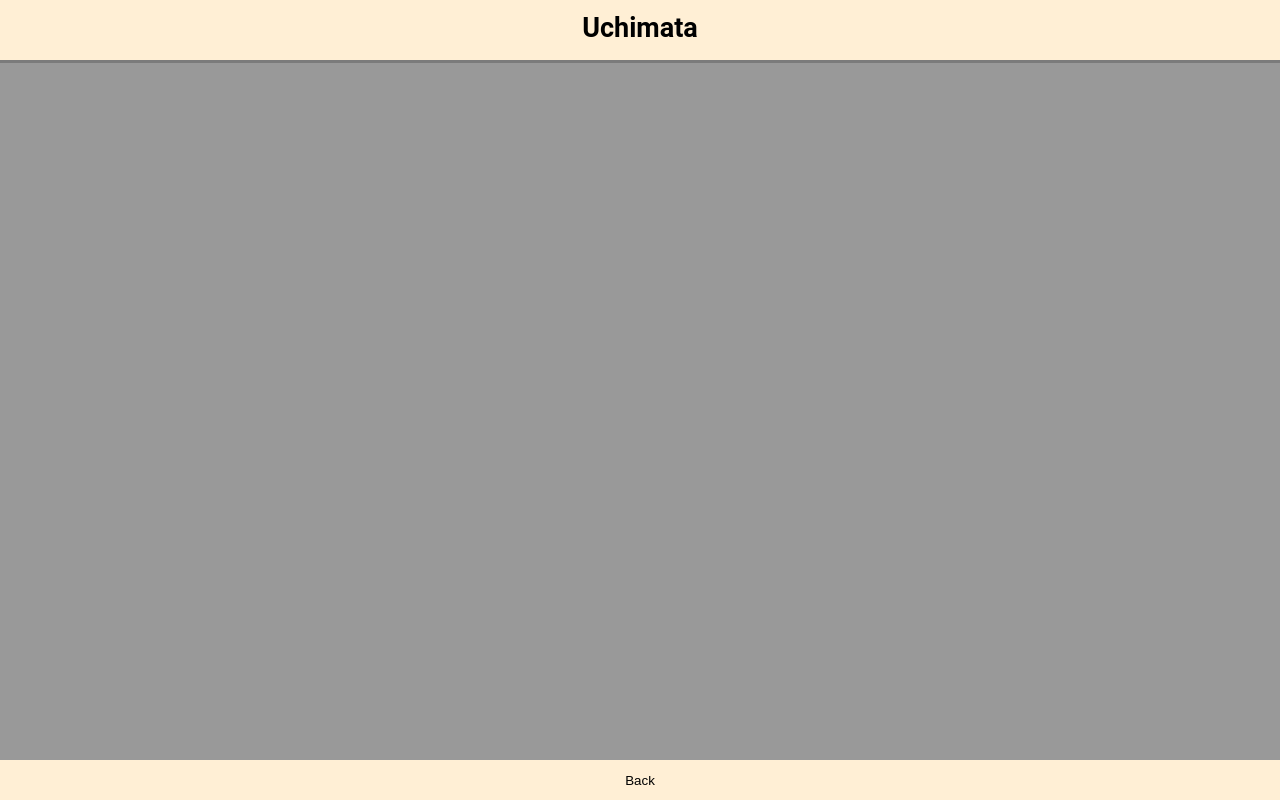
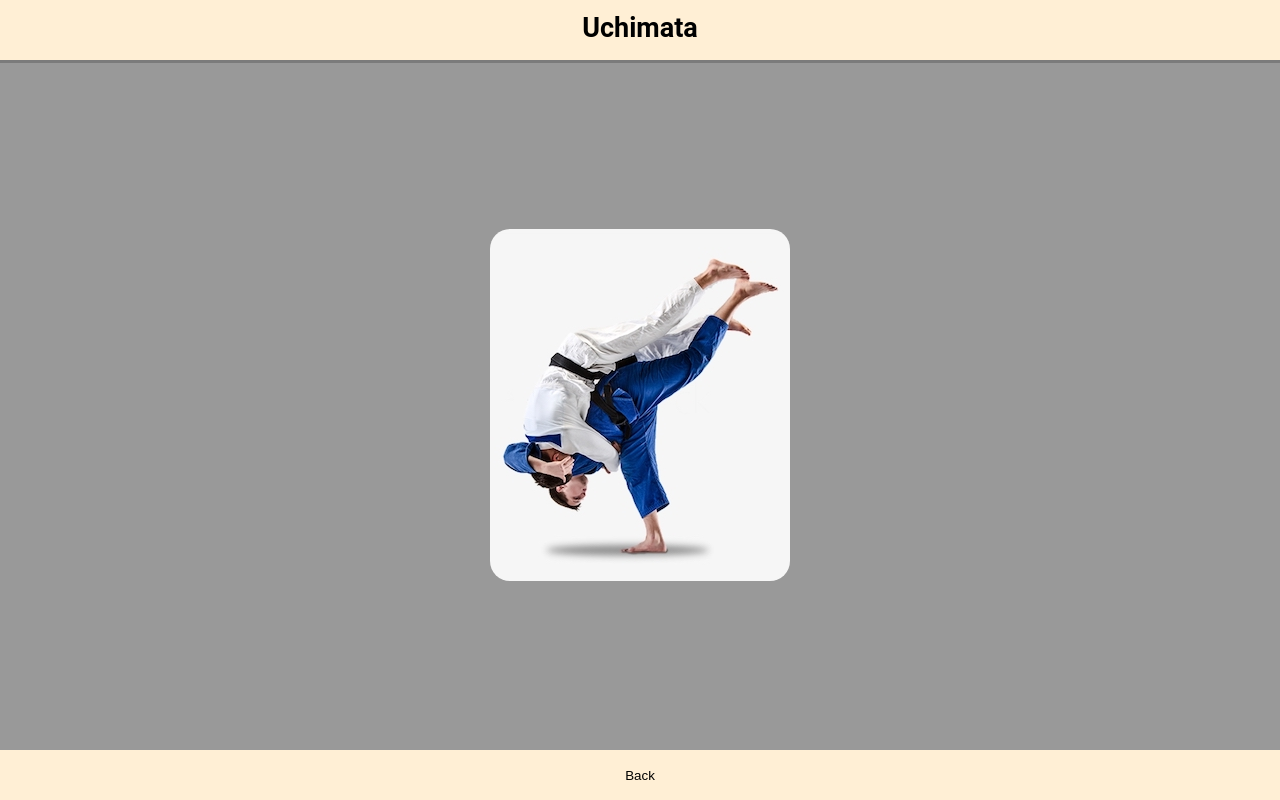
Before and after one commit to deriancastro/capstone-project, a React (Create React App) app: page / in a window 1280 px wide. Both pictures are taken after a click on the element "Uchimata". Built offline with nearby package versions, Linux system fonts and the light colour scheme.

Commit message:
Add a photo

```diff
--- a/src/pages/DetailPage.js
+++ b/src/pages/DetailPage.js
@@ -2,6 +2,7 @@ import styled from 'styled-components/macro'
 import PropTypes from 'prop-types'
 import Header from '../components/Header'
 import Button from '../components/Button'
+import judo from '../img/judo.jpg'
 
 DetailPage.propTypes = {
   pageName: PropTypes.string,
@@ -12,7 +13,9 @@ export default function DetailPage({ toTutorialPage, pageName }) {
   return (
     <PageWrapper>
       <Header>{pageName}</Header>
-      <div></div>
+      <Container>
+        <img src={judo}></img>
+      </Container>
       <Nav>
         <Button onClick={toTutorialPage} isActive={false}>
           Back
@@ -24,11 +27,19 @@ export default function DetailPage({ toTutorialPage, pageName }) {
 
 const PageWrapper = styled.div`
   display: grid;
-  grid-template-rows: 60px auto 40px;
-  gap: 3px;
+  grid-template-rows: 60px auto 50px;
   height: 100vh;
 `
 const Nav = styled.nav`
   display: grid;
   box-shadow: 3px #0003;
 `
+const Container = styled.section`
+  display: grid;
+  align-content: center;
+  margin: 0 auto;
+
+  img {
+    border-radius: 20px;
+  }
+`
```
Also changed, not shown: src/img/judo.jpg (added).
